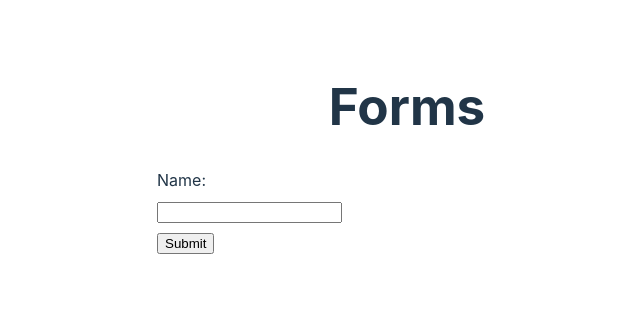
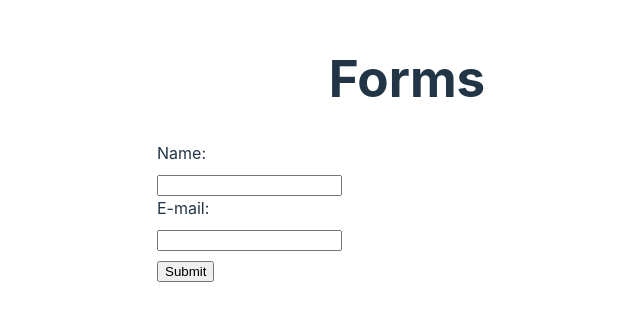
Before and after one commit to marcelodv/react-do-zero-a-maestria, a React (Vite) app in the folder react-forms/form/: page / in a window 1280 px wide. Shown: the part 251-572 px from the top of the page, without its empty margins (233-873 px from the left). Built offline with nearby package versions, Linux system fonts and the light colour scheme.

Commit message:
feat: label tag wrapping input tag

```diff
--- a/react-forms/form/src/components/MyForm.jsx
+++ b/react-forms/form/src/components/MyForm.jsx
@@ -8,6 +8,10 @@ export default function MyForm () {
                     <label htmlFor="name">Name: </label>
                     <input type="text" name="name" id="name" />
                 </div>
+                <label>
+                    <span>E-mail: </span>
+                    <input type="email" name="name" id="name" />
+                </label>
                 <input type="submit" value="Submit" />
             </form>
         </div>
```
